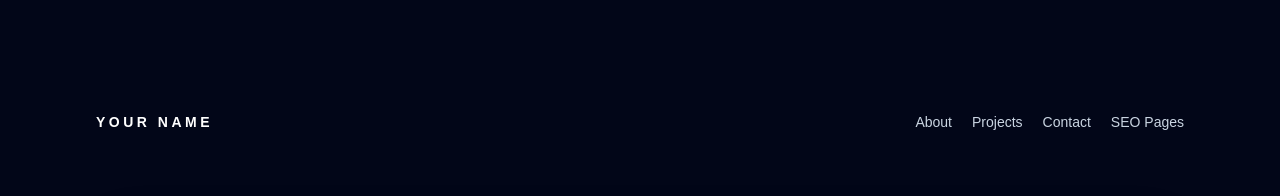
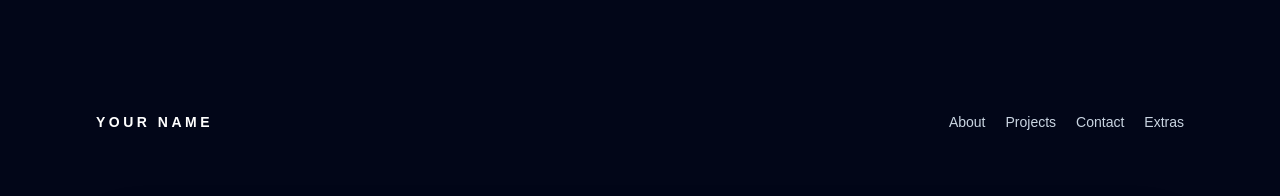
Before and after one commit to uddishlakhwara7-blip/portfolio4, a Next.js app: page / in a window 1280 px wide. Shown: the top 196 px of the page. Built offline with nearby package versions, Linux system fonts and the light colour scheme.

Commit message:
Rename SEO nav label to Extras

```diff
--- a/src/app/page.tsx
+++ b/src/app/page.tsx
@@ -40,7 +40,7 @@ export default function Home() {
               Contact
             </a>
             <a href="/seo" className="transition hover:text-white">
-              SEO Pages
+              Extras
             </a>
           </div>
         </nav>
```
